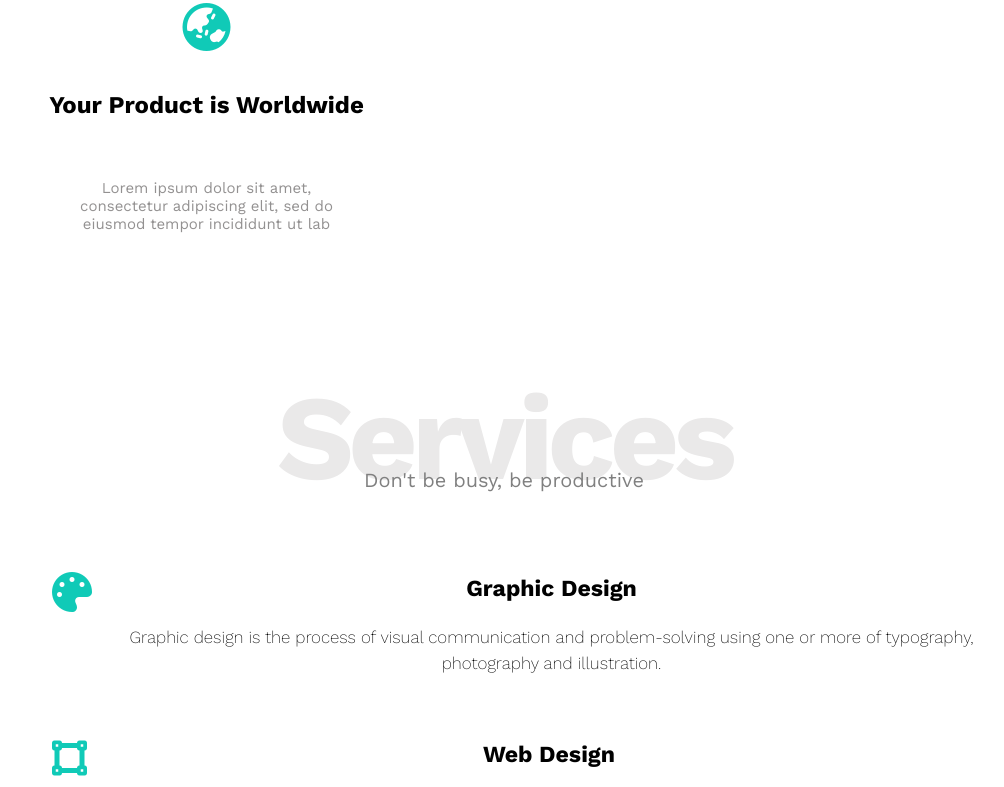
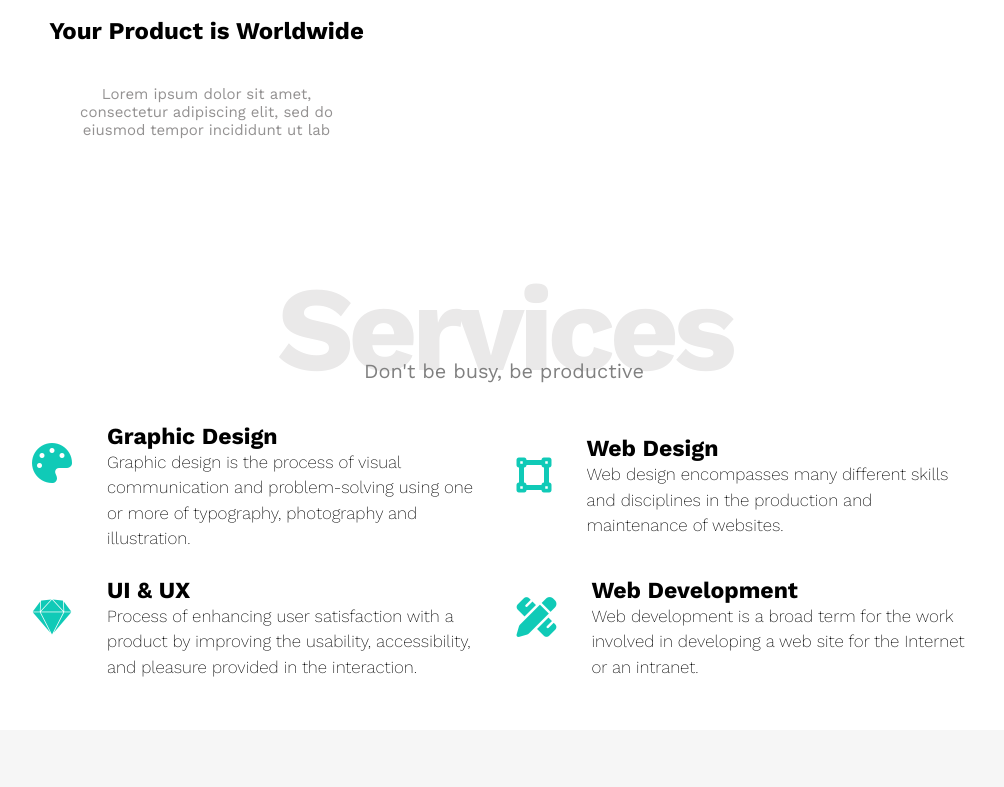
Before and after one commit to mariamarii/elzero-temp-1, a plain HTML site: page index.html in a window 1280 px wide. Shown: the part 1215-2002 px from the top of the page, without its empty margins (136-1140 px from the left). Drawn offline with nearby package versions, Linux system fonts and the light colour scheme.

Commit message:
resolving issues aline finallll

```diff
--- a/index.html
+++ b/index.html
@@ -16,6 +16,7 @@
 
 
     <!-- ===== START OF SECTION 1 ===== -->
+
     <section id="section1">
         <div class="container">
 
@@ -86,11 +87,13 @@
     <!-- ===== START OF SECTION 3 ===== -->
         <section id="section3">
             <section class="services">
-                <div class="services-container">
+
+                <div class="services-container container">
                     <div class="services-header">
                         <h1>Services</h1>
                         <p>Don't be busy, be productive</p>
                     </div>
+                    <div class="services-content">
                     <div class="services-grid">
                         <div class="service">
                             <i class="fa fa-palette"></i>
@@ -120,13 +123,15 @@
                                 <p>Web development is a broad term for the work involved in developing a web site for the Internet or an intranet.</p>
                             </div>
                         </div>
+
                     </div>
-
                     <div class="services-image">
                         <div class="image-container">
                             <img src="services.jpg" alt="Services">
                         </div>
                     </div>
+                </div>
+
                 </div>
 
 
--- a/style.scss
+++ b/style.scss
@@ -1,6 +1,9 @@
 
 @import url("https://fonts.googleapis.com/css2?family=Work+Sans:wght@100..900&display=swap");
-
+*{
+    padding: 0;
+    margin: 0;
+}
 body {
   font-family: "Work Sans", sans-serif;
   margin: 0;
@@ -48,15 +51,15 @@ body {
 }
 
 .container {
-    padding-left: 15px;
-    padding-right: 15px;
-    margin-left: auto;
-    margin-right: auto;
+   width:80%;
+   padding: 0;
+   margin: 0 auto;
+
 }
 
 /* Navbar */
 .nav {
-    padding: 20px;
+    padding: 20px 0;
 
     .container {
         display: flex;
@@ -452,7 +455,7 @@ body {
 .header {
 
     background: $wh-color;
-    padding: 10px 210px;
+    padding: 10px 0;
     height: 50px;
     display: flex;
     align-items: center;
@@ -699,14 +702,8 @@ body {
     text-align: center;
 
     .services-container {
-        display: grid;
-        max-width: 1600px;
-        grid-template-columns: repeat(auto-fit, minmax(600px, 1fr));
-        gap: 20px;
-        align-items: center;
-        padding: 0 5%;
 
-        grid-template-rows: auto 1fr;
+
 
         .services-header{
 
@@ -731,7 +728,10 @@ body {
             }
 
         }
-    }
+        .services-content{
+            display: flex;
+            justify-content: space-between;
+
 
         .services-grid {
             display: grid;
@@ -764,12 +764,9 @@ body {
         }
 
         .services-image {
-        position: relative;
-        display: flex;
-        justify-content: center;
-        align-items: center;
-        margin-left: 180px;
-        width: 400px;
+
+
+
 
             .image-container {
                 position: relative;
@@ -797,9 +794,12 @@ body {
         i {
             color: $bl-color;
             font-size: 40px;
-        margin: 20px;
+            margin: 20px 20px 20px 0;
+        }}
     }
 }
+
+
 
 
 @media (max-width: 1465px) {
```
Also changed, not shown: style.css, 1 other file. Lines whose indentation alone changed are shown as unchanged.
